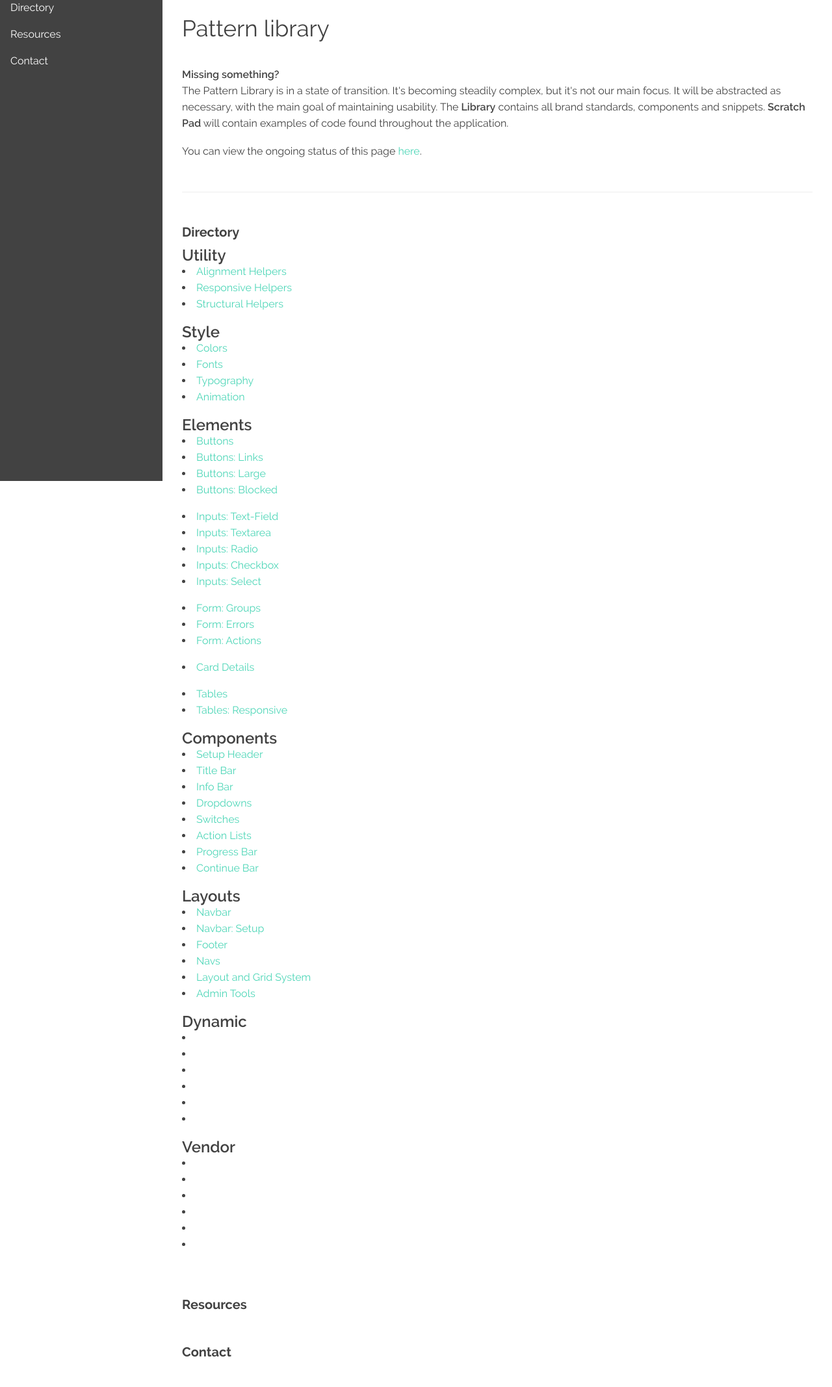
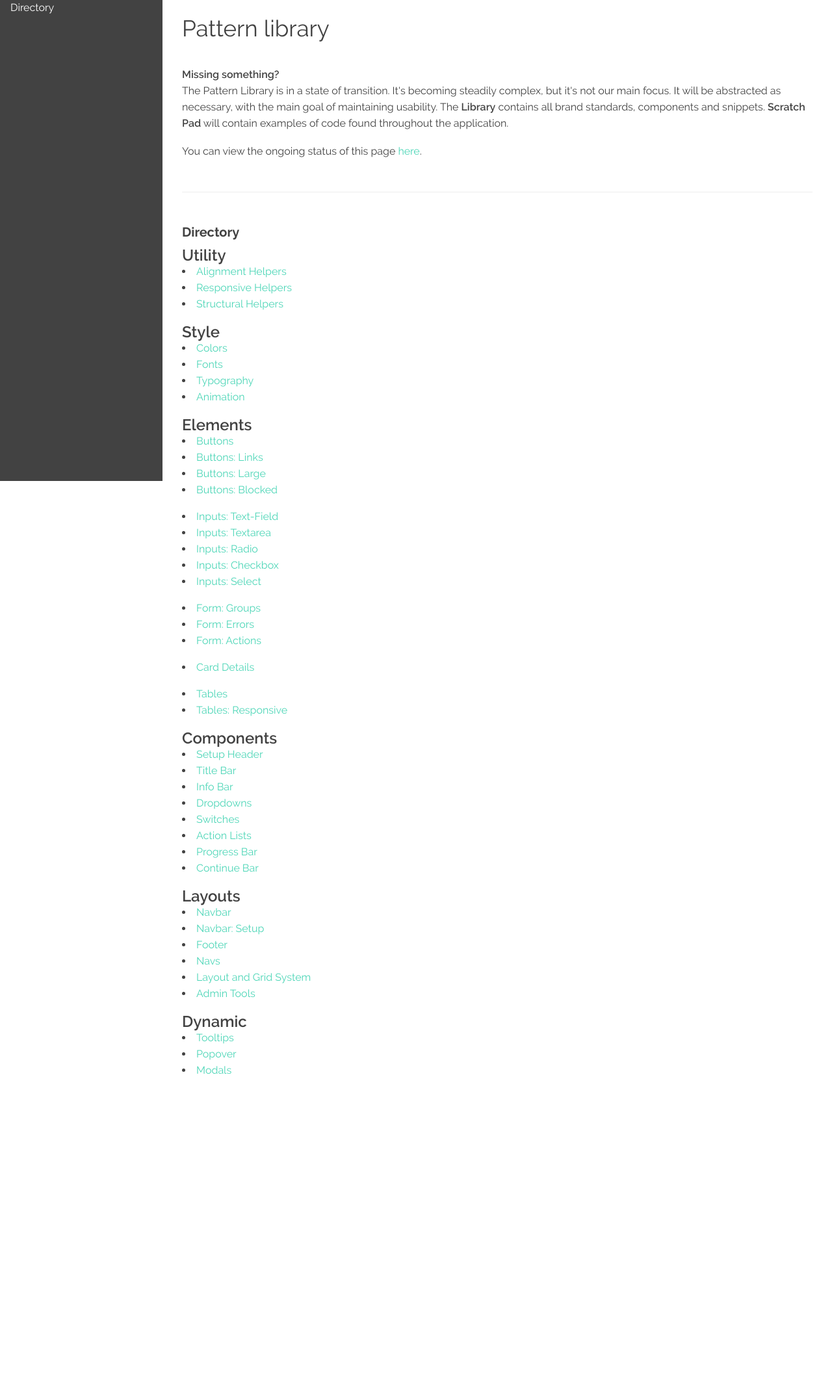
Before and after one commit to VizualAbstract/ReCharge-Styleguide, a PHP site: page / in a window 1280 px wide. Shown: the part 60-2194 px from the top of the page at 65% size. After the commit the page ends 1713 px from the top, so only its background shows below. Run offline with PHP 8.4, Linux system fonts and the light colour scheme; some libraries are stand-ins or nearby versions.

Commit message:
Add Dynamic to directory and clean up index page

```diff
--- a/dynamic.php
+++ b/dynamic.php
@@ -12,7 +12,7 @@
 			title='Tooltip is set via title="attribute"'></span> ...
 </div><!-- .example -->
 
-<h2 id="tooltips">Popover</h2>
+<h2 id="popover">Popover</h2>
 <div class="example">
 Popover <span class="popover-button"
 			data-toggle="rc_popover"
--- a/index.php
+++ b/index.php
@@ -75,27 +75,10 @@
 
 <h3>Dynamic</h3>
 <ul>
-	<li><a href=""></a></li>
-	<li><a href=""></a></li>
-	<li><a href=""></a></li>
-	<li><a href=""></a></li>
-	<li><a href=""></a></li>
-	<li><a href=""></a></li>
+	<li><a href="/dynamic.php#tooltips">Tooltips</a></li>
+	<li><a href="/dynamic.php#popover">Popover</a></li>
+	<li><a href="/dynamic.php#modals">Modals</a></li>
 </ul>
 <br>
 
-<h3>Vendor</h3>
-<ul>
-	<li><a href=""></a></li>
-	<li><a href=""></a></li>
-	<li><a href=""></a></li>
-	<li><a href=""></a></li>
-	<li><a href=""></a></li>
-	<li><a href=""></a></li>
-</ul>
-<br>
-
-<h2 id="resources">Resources</h2>
-<h2 id="contact">Contact</h2>
-
 <?php include('includes/footer.php'); ?>
```
